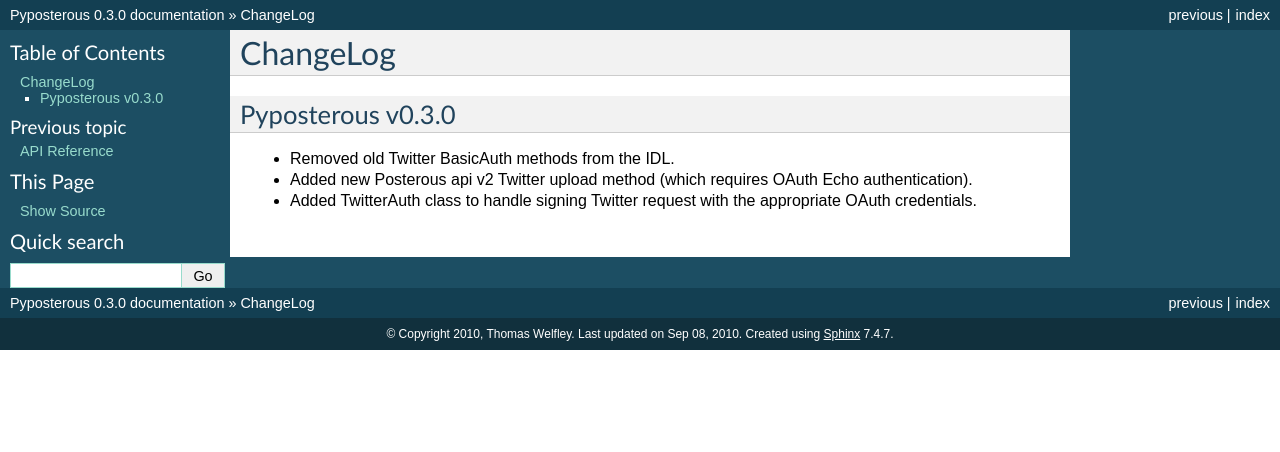
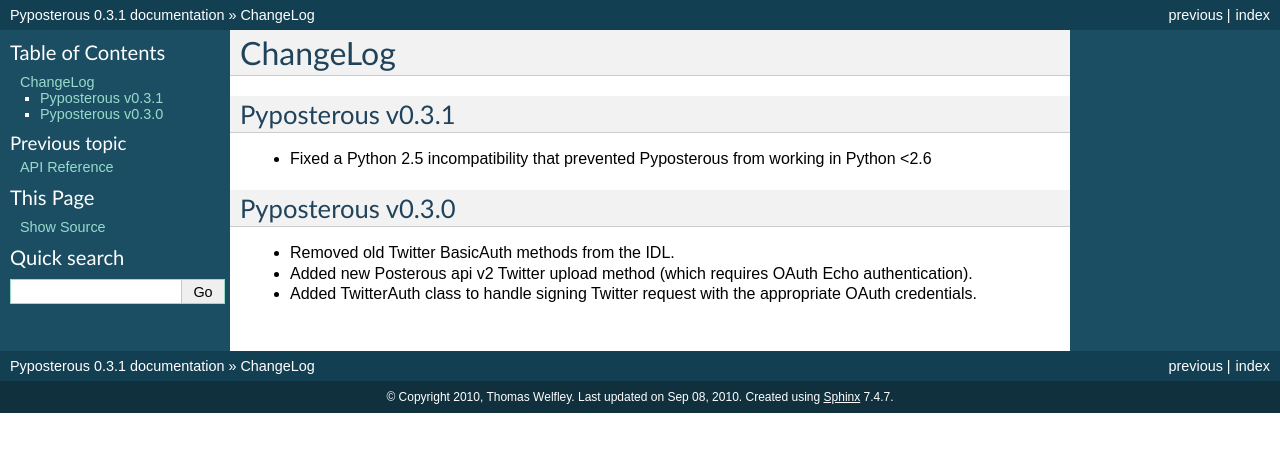
Before and after one commit to thomasw/pyposterous, a Sphinx documentation site: the page built from doc/changelog.rst, in a window 1280 px wide. Shown: the top 452 px of the page. Built offline with Sphinx 7.4.7, drawn with Linux system fonts in a browser that asks for light colours.

Commit message:
Update version numbers and changelog.

```diff
--- a/doc/changelog.rst
+++ b/doc/changelog.rst
@@ -3,6 +3,10 @@
 ************
 ChangeLog
 ************
+
+Pyposterous v0.3.1
+==================
+* Fixed a Python 2.5 incompatibility that prevented Pyposterous from working in Python <2.6
 
 Pyposterous v0.3.0
 ==================
--- a/doc/conf.py
+++ b/doc/conf.py
@@ -46,9 +46,9 @@ copyright = u'2010, Thomas Welfley'
 # built documents.
 #
 # The short X.Y version.
-version = '0.3.0'
+version = '0.3.1'
 # The full version, including alpha/beta/rc tags.
-release = '0.3.0'
+release = '0.3.1'
 
 # The language for content autogenerated by Sphinx. Refer to documentation
 # for a list of supported languages.
--- a/pyposterous/__init__.py
+++ b/pyposterous/__init__.py
@@ -1,7 +1,7 @@
 """
 Pyposterous API Library.
 """
-__version__ = '0.3.0'
+__version__ = '0.3.1'
 __author__ = 'Thomas Welfley'
 __license__ = 'MIT'
 
--- a/setup.py
+++ b/setup.py
@@ -3,7 +3,7 @@
 from setuptools import setup, find_packages
 
 setup(name="pyposterous",
-      version="0.3.0",
+      version="0.3.1",
       description="Posterous library for python",
       license="MIT",
       author="Thomas Welfley",
```
